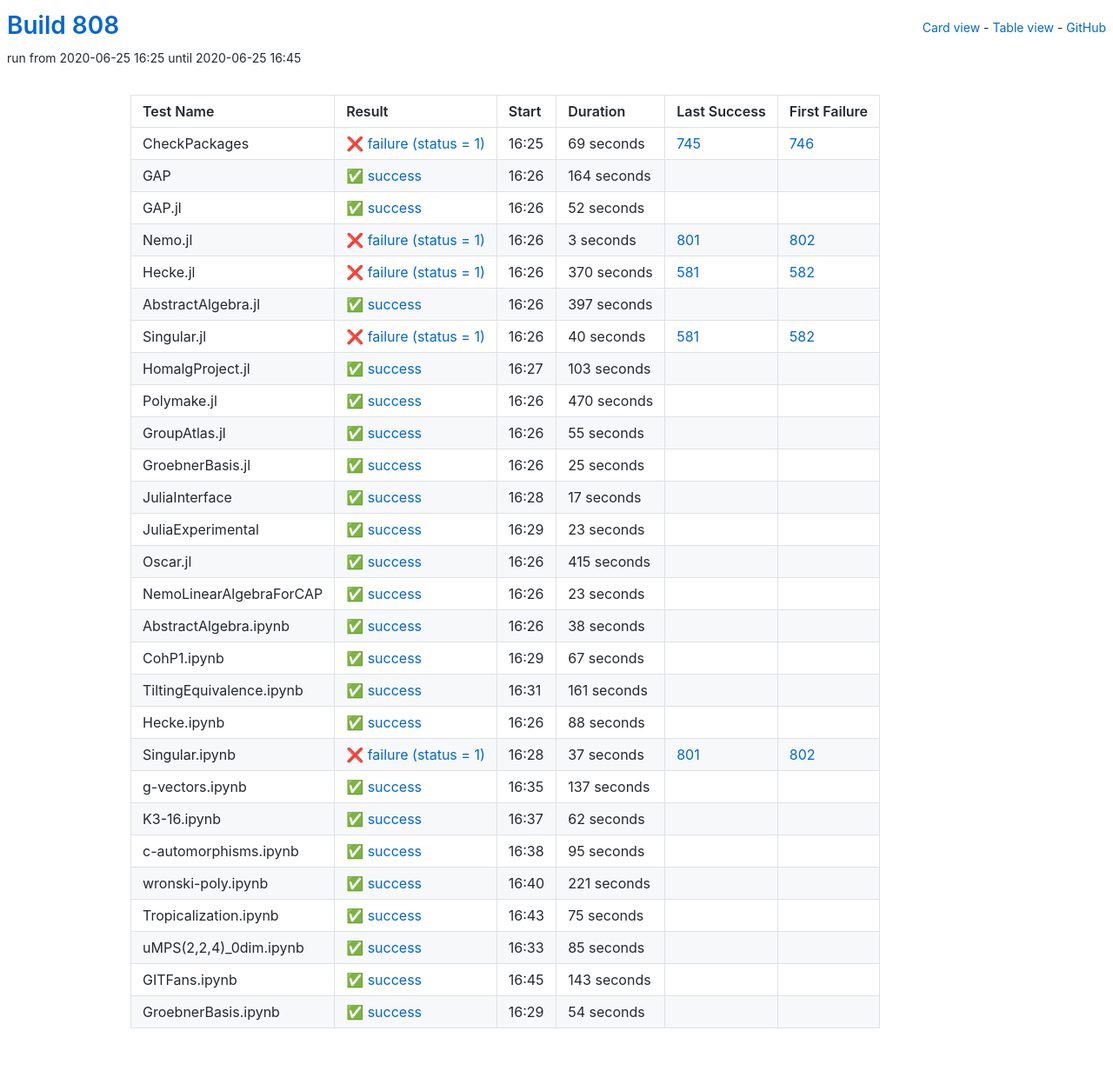
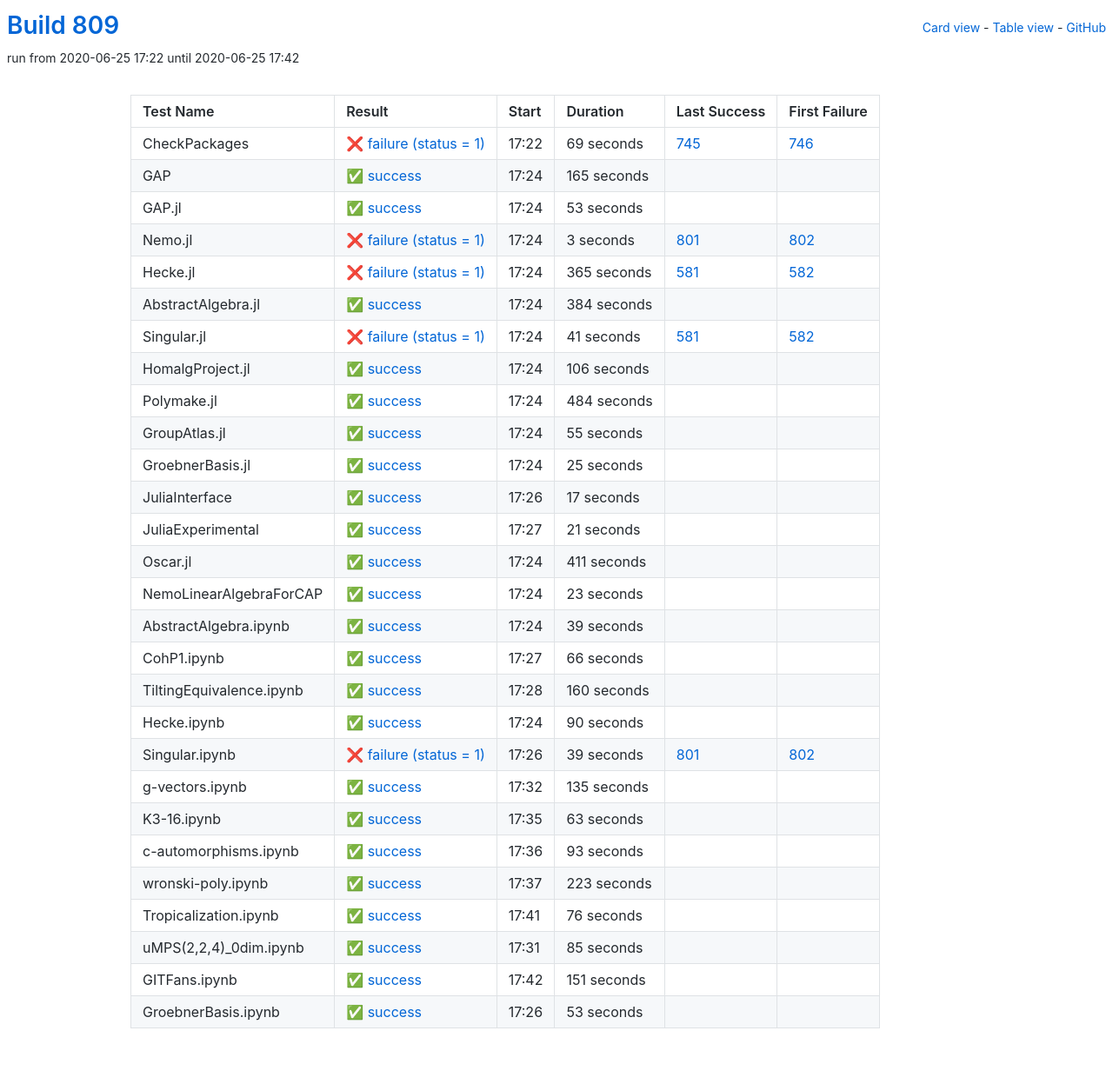
Before and after one commit to oscar-system/oscar-ci-status-1.4, a Jekyll site: the page built from table.html, in a window 1280 px wide. Shown: the whole page at 87% size. Built offline with Jekyll 4.4.1, drawn with Linux system fonts in a browser that asks for light colours.

Commit message:
Build #809

```diff
--- a/_data/ci.yml
+++ b/_data/ci.yml
@@ -1,6 +1,6 @@
 ---
-build: 808
-build_url: https://oscarci.mathematik.uni-kl.de/job/oscar-julia-1.4/808/
+build: 809
+build_url: https://oscarci.mathematik.uni-kl.de/job/oscar-julia-1.4/809/
 job: oscar-julia-1.4
 organization: oscar-system
 repo: oscar-ci-status-1.4
@@ -8,8 +8,8 @@ repourl: https://github.com/oscar-system/oscar-ci-status-1.4
 tests:
 - name: CheckPackages
   id: checkpackages
-  log: https://oscarci.mathematik.uni-kl.de/job/oscar-julia-1.4/808/artifact/logs/build-808/CheckPackages.log
-  start: 2020-06-25 16:25
+  log: https://oscarci.mathematik.uni-kl.de/job/oscar-julia-1.4/809/artifact/logs/build-809/CheckPackages.log
+  start: 2020-06-25 17:22
   success: false
   exitcode: 1
   status: failure
@@ -20,32 +20,32 @@ tests:
   first_failure_url: https://oscarci.mathematik.uni-kl.de/job/oscar-julia-1.4/746/
 - name: GAP
   id: gap
-  log: https://oscarci.mathematik.uni-kl.de/job/oscar-julia-1.4/808/artifact/logs/build-808/GAP.log
-  start: 2020-06-25 16:26
+  log: https://oscarci.mathematik.uni-kl.de/job/oscar-julia-1.4/809/artifact/logs/build-809/GAP.log
+  start: 2020-06-25 17:24
   success: true
   exitcode: 0
   status: success
-  duration: 164
+  duration: 165
   last_success: false
   last_success_url:
   first_failure: false
   first_failure_url:
 - name: GAP.jl
   id: gap-jl
-  log: https://oscarci.mathematik.uni-kl.de/job/oscar-julia-1.4/808/artifact/logs/build-808/GAP.jl.log
-  start: 2020-06-25 16:26
+  log: https://oscarci.mathematik.uni-kl.de/job/oscar-julia-1.4/809/artifact/logs/build-809/GAP.jl.log
+  start: 2020-06-25 17:24
   success: true
   exitcode: 0
   status: success
-  duration: 52
+  duration: 53
   last_success: false
   last_success_url:
   first_failure: false
   first_failure_url:
 - name: Nemo.jl
   id: nemo-jl
-  log: https://oscarci.mathematik.uni-kl.de/job/oscar-julia-1.4/808/artifact/logs/build-808/Nemo.jl.log
-  start: 2020-06-25 16:26
+  log: https://oscarci.mathematik.uni-kl.de/job/oscar-julia-1.4/809/artifact/logs/build-809/Nemo.jl.log
+  start: 2020-06-25 17:24
   success: false
   exitcode: 1
   status: failure
@@ -56,68 +56,68 @@ tests:
   first_failure_url: https://oscarci.mathematik.uni-kl.de/job/oscar-julia-1.4/802/
 - name: Hecke.jl
   id: hecke-jl
-  log: https://oscarci.mathematik.uni-kl.de/job/oscar-julia-1.4/808/artifact/logs/build-808/Hecke.jl.log
-  start: 2020-06-25 16:26
+  log: https://oscarci.mathematik.uni-kl.de/job/oscar-julia-1.4/809/artifact/logs/build-809/Hecke.jl.log
+  start: 2020-06-25 17:24
   success: false
   exitcode: 1
   status: failure
-  duration: 370
+  duration: 365
   last_success: 581
   last_success_url: https://oscarci.mathematik.uni-kl.de/job/oscar-julia-1.4/581/
   first_failure: 582
   first_failure_url: https://oscarci.mathematik.uni-kl.de/job/oscar-julia-1.4/582/
 - name: AbstractAlgebra.jl
   id: abstractalgebra-jl
-  log: https://oscarci.mathematik.uni-kl.de/job/oscar-julia-1.4/808/artifact/logs/build-808/AbstractAlgebra.jl.log
-  start: 2020-06-25 16:26
+  log: https://oscarci.mathematik.uni-kl.de/job/oscar-julia-1.4/809/artifact/logs/build-809/AbstractAlgebra.jl.log
+  start: 2020-06-25 17:24
   success: true
   exitcode: 0
   status: success
-  duration: 397
+  duration: 384
   last_success: false
   last_success_url:
   first_failure: false
   first_failure_url:
 - name: Singular.jl
   id: singular-jl
-  log: https://oscarci.mathematik.uni-kl.de/job/oscar-julia-1.4/808/artifact/logs/build-808/Singular.jl.log
-  start: 2020-06-25 16:26
+  log: https://oscarci.mathematik.uni-kl.de/job/oscar-julia-1.4/809/artifact/logs/build-809/Singular.jl.log
+  start: 2020-06-25 17:24
   success: false
   exitcode: 1
   status: failure
-  duration: 40
+  duration: 41
   last_success: 581
   last_success_url: https://oscarci.mathematik.uni-kl.de/job/oscar-julia-1.4/581/
   first_failure: 582
   first_failure_url: https://oscarci.mathematik.uni-kl.de/job/oscar-julia-1.4/582/
 - name: HomalgProject.jl
   id: homalgproject-jl
-  log: https://oscarci.mathematik.uni-kl.de/job/oscar-julia-1.4/808/artifact/logs/build-808/HomalgProject.jl.log
-  start: 2020-06-25 16:27
+  log: https://oscarci.mathematik.uni-kl.de/job/oscar-julia-1.4/809/artifact/logs/build-809/HomalgProject.jl.log
+  start: 2020-06-25 17:24
   success: true
   exitcode: 0
   status: success
-  duration: 103
+  duration: 106
   last_success: false
   last_success_url:
   first_failure: false
   first_failure_url:
 - name: Polymake.jl
   id: polymake-jl
-  log: https://oscarci.mathematik.uni-kl.de/job/oscar-julia-1.4/808/artifact/logs/build-808/Polymake.jl.log
-  start: 2020-06-25 16:26
+  log: https://oscarci.mathematik.uni-kl.de/job/oscar-julia-1.4/809/artifact/logs/build-809/Polymake.jl.log
+  start: 2020-06-25 17:24
   success: true
   exitcode: 0
   status: success
-  duration: 470
+  duration: 484
   last_success: false
   last_success_url:
   first_failure: false
   first_failure_url:
 - name: GroupAtlas.jl
   id: groupatlas-jl
-  log: https://oscarci.mathematik.uni-kl.de/job/oscar-julia-1.4/808/artifact/logs/build-808/GroupAtlas.jl.log
-  start: 2020-06-25 16:26
+  log: https://oscarci.mathematik.uni-kl.de/job/oscar-julia-1.4/809/artifact/logs/build-809/GroupAtlas.jl.log
+  start: 2020-06-25 17:24
   success: true
   exitcode: 0
   status: success
@@ -128,8 +128,8 @@ tests:
   first_failure_url:
 - name: GroebnerBasis.jl
   id: groebnerbasis-jl
-  log: https://oscarci.mathematik.uni-kl.de/job/oscar-julia-1.4/808/artifact/logs/build-808/GroebnerBasis.jl.log
-  start: 2020-06-25 16:26
+  log: https://oscarci.mathematik.uni-kl.de/job/oscar-julia-1.4/809/artifact/logs/build-809/GroebnerBasis.jl.log
+  start: 2020-06-25 17:24
   success: true
   exitcode: 0
   status: success
@@ -140,8 +140,8 @@ tests:
   first_failure_url:
 - name: JuliaInterface
   id: juliainterface
-  log: https://oscarci.mathematik.uni-kl.de/job/oscar-julia-1.4/808/artifact/logs/build-808/JuliaInterface.log
-  start: 2020-06-25 16:28
+  log: https://oscarci.mathematik.uni-kl.de/job/oscar-julia-1.4/809/artifact/logs/build-809/JuliaInterface.log
+  start: 2020-06-25 17:26
   success: true
   exitcode: 0
   status: success
@@ -152,32 +152,32 @@ tests:
   first_failure_url:
 - name: JuliaExperimental
   id: juliaexperimental
-  log: https://oscarci.mathematik.uni-kl.de/job/oscar-julia-1.4/808/artifact/logs/build-808/JuliaExperimental.log
-  start: 2020-06-25 16:29
+  log: https://oscarci.mathematik.uni-kl.de/job/oscar-julia-1.4/809/artifact/logs/build-809/JuliaExperimental.log
+  start: 2020-06-25 17:27
   success: true
   exitcode: 0
   status: success
-  duration: 23
+  duration: 21
   last_success: false
   last_success_url:
   first_failure: false
   first_failure_url:
 - name: Oscar.jl
   id: oscar-jl
-  log: https://oscarci.mathematik.uni-kl.de/job/oscar-julia-1.4/808/artifact/logs/build-808/Oscar.jl.log
-  start: 2020-06-25 16:26
+  log: https://oscarci.mathematik.uni-kl.de/job/oscar-julia-1.4/809/artifact/logs/build-809/Oscar.jl.log
+  start: 2020-06-25 17:24
   success: true
   exitcode: 0
   status: success
-  duration: 415
+  duration: 411
   last_success: false
   last_success_url:
   first_failure: false
   first_failure_url:
 - name: NemoLinearAlgebraForCAP
   id: nemolinearalgebraforcap
-  log: https://oscarci.mathematik.uni-kl.de/job/oscar-julia-1.4/808/artifact/logs/build-808/NemoLinearAlgebraForCAP.log
-  start: 2020-06-25 16:26
+  log: https://oscarci.mathematik.uni-kl.de/job/oscar-julia-1.4/809/artifact/logs/build-809/NemoLinearAlgebraForCAP.log
+  start: 2020-06-25 17:24
   success: true
   exitcode: 0
   status: success
@@ -188,128 +188,128 @@ tests:
   first_failure_url:
 - name: AbstractAlgebra.ipynb
   id: abstractalgebra-ipynb
-  log: https://oscarci.mathematik.uni-kl.de/job/oscar-julia-1.4/808/artifact/logs/build-808/AbstractAlgebra.ipynb.log
-  start: 2020-06-25 16:26
+  log: https://oscarci.mathematik.uni-kl.de/job/oscar-julia-1.4/809/artifact/logs/build-809/AbstractAlgebra.ipynb.log
+  start: 2020-06-25 17:24
   success: true
   exitcode: 0
   status: success
-  duration: 38
+  duration: 39
   last_success: false
   last_success_url:
   first_failure: false
   first_failure_url:
 - name: CohP1.ipynb
   id: cohp1-ipynb
-  log: https://oscarci.mathematik.uni-kl.de/job/oscar-julia-1.4/808/artifact/logs/build-808/CohP1.ipynb.log
-  start: 2020-06-25 16:29
+  log: https://oscarci.mathematik.uni-kl.de/job/oscar-julia-1.4/809/artifact/logs/build-809/CohP1.ipynb.log
+  start: 2020-06-25 17:27
   success: true
   exitcode: 0
   status: success
-  duration: 67
+  duration: 66
   last_success: false
   last_success_url:
   first_failure: false
   first_failure_url:
 - name: TiltingEquivalence.ipynb
   id: tiltingequivalence-ipynb
-  log: https://oscarci.mathematik.uni-kl.de/job/oscar-julia-1.4/808/artifact/logs/build-808/TiltingEquivalence.ipynb.log
-  start: 2020-06-25 16:31
+  log: https://oscarci.mathematik.uni-kl.de/job/oscar-julia-1.4/809/artifact/logs/build-809/TiltingEquivalence.ipynb.log
+  start: 2020-06-25 17:28
   success: true
   exitcode: 0
   status: success
-  duration: 161
+  duration: 160
   last_success: false
   last_success_url:
   first_failure: false
   first_failure_url:
 - name: Hecke.ipynb
   id: hecke-ipynb
-  log: https://oscarci.mathematik.uni-kl.de/job/oscar-julia-1.4/808/artifact/logs/build-808/Hecke.ipynb.log
-  start: 2020-06-25 16:26
+  log: https://oscarci.mathematik.uni-kl.de/job/oscar-julia-1.4/809/artifact/logs/build-809/Hecke.ipynb.log
+  start: 2020-06-25 17:24
   success: true
   exitcode: 0
   status: success
-  duration: 88
+  duration: 90
   last_success: false
   last_success_url:
   first_failure: false
   first_failure_url:
 - name: Singular.ipynb
   id: singular-ipynb
-  log: https://oscarci.mathematik.uni-kl.de/job/oscar-julia-1.4/808/artifact/logs/build-808/Singular.ipynb.log
-  start: 2020-06-25 16:28
+  log: https://oscarci.mathematik.uni-kl.de/job/oscar-julia-1.4/809/artifact/logs/build-809/Singular.ipynb.log
+  start: 2020-06-25 17:26
   success: false
   exitcode: 1
   status: failure
-  duration: 37
+  duration: 39
   last_success: 801
   last_success_url: https://oscarci.mathematik.uni-kl.de/job/oscar-julia-1.4/801/
   first_failure: 802
   first_failure_url: https://oscarci.mathematik.uni-kl.de/job/oscar-julia-1.4/802/
 - name: g-vectors.ipynb
   id: g-vectors-ipynb
-  log: https://oscarci.mathematik.uni-kl.de/job/oscar-julia-1.4/808/artifact/logs/build-808/g-vectors.ipynb.log
-  start: 2020-06-25 16:35
+  log: https://oscarci.mathematik.uni-kl.de/job/oscar-julia-1.4/809/artifact/logs/build-809/g-vectors.ipynb.log
+  start: 2020-06-25 17:32
   success: true
   exitcode: 0
   status: success
-  duration: 137
+  duration: 135
   last_success: false
   last_success_url:
   first_failure: false
   first_failure_url:
 - name: K3-16.ipynb
   id: k3-16-ipynb
-  log: https://oscarci.mathematik.uni-kl.de/job/oscar-julia-1.4/808/artifact/logs/build-808/K3-16.ipynb.log
-  start: 2020-06-25 16:37
+  log: https://oscarci.mathematik.uni-kl.de/job/oscar-julia-1.4/809/artifact/logs/build-809/K3-16.ipynb.log
+  start: 2020-06-25 17:35
   success: true
   exitcode: 0
   status: success
-  duration: 62
+  duration: 63
   last_success: false
   last_success_url:
   first_failure: false
   first_failure_url:
 - name: c-automorphisms.ipynb
   id: c-automorphisms-ipynb
-  log: https://oscarci.mathematik.uni-kl.de/job/oscar-julia-1.4/808/artifact/logs/build-808/c-automorphisms.ipynb.log
-  start: 2020-06-25 16:38
+  log: https://oscarci.mathematik.uni-kl.de/job/oscar-julia-1.4/809/artifact/logs/build-809/c-automorphisms.ipynb.log
+  start: 2020-06-25 17:36
   success: true
   exitcode: 0
   status: success
-  duration: 95
+  duration: 93
   last_success: false
   last_success_url:
   first_failure: false
   first_failure_url:
 - name: wronski-poly.ipynb
   id: wronski-poly-ipynb
-  log: https://oscarci.mathematik.uni-kl.de/job/oscar-julia-1.4/808/artifact/logs/build-808/wronski-poly.ipynb.log
-  start: 2020-06-25 16:40
+  log: https://oscarci.mathematik.uni-kl.de/job/oscar-julia-1.4/809/artifact/logs/build-809/wronski-poly.ipynb.log
+  start: 2020-06-25 17:37
   success: true
   exitcode: 0
   status: success
-  duration: 221
+  duration: 223
   last_success: false
   last_success_url:
   first_failure: false
   first_failure_url:
 - name: Tropicalization.ipynb
   id: tropicalization-ipynb
-  log: https://oscarci.mathematik.uni-kl.de/job/oscar-julia-1.4/808/artifact/logs/build-808/Tropicalization.ipynb.log
-  start: 2020-06-25 16:43
+  log: https://oscarci.mathematik.uni-kl.de/job/oscar-julia-1.4/809/artifact/logs/build-809/Tropicalization.ipynb.log
+  start: 2020-06-25 17:41
   success: true
   exitcode: 0
   status: success
-  duration: 75
+  duration: 76
   last_success: false
   last_success_url:
   first_failure: false
   first_failure_url:
 - name: uMPS(2,2,4)_0dim.ipynb
   id: umps-2-2-4-0dim-ipynb
-  log: https://oscarci.mathematik.uni-kl.de/job/oscar-julia-1.4/808/artifact/logs/build-808/uMPS-2-2-4-_0dim.ipynb.log
-  start: 2020-06-25 16:33
+  log: https://oscarci.mathematik.uni-kl.de/job/oscar-julia-1.4/809/artifact/logs/build-809/uMPS-2-2-4-_0dim.ipynb.log
+  start: 2020-06-25 17:31
   success: true
   exitcode: 0
   status: success
@@ -320,24 +320,24 @@ tests:
   first_failure_url:
 - name: GITFans.ipynb
   id: gitfans-ipynb
-  log: https://oscarci.mathematik.uni-kl.de/job/oscar-julia-1.4/808/artifact/logs/build-808/GITFans.ipynb.log
-  start: 2020-06-25 16:45
+  log: https://oscarci.mathematik.uni-kl.de/job/oscar-julia-1.4/809/artifact/logs/build-809/GITFans.ipynb.log
+  start: 2020-06-25 17:42
   success: true
   exitcode: 0
   status: success
-  duration: 143
+  duration: 151
   last_success: false
   last_success_url:
   first_failure: false
   first_failure_url:
 - name: GroebnerBasis.ipynb
   id: groebnerbasis-ipynb
-  log: https://oscarci.mathematik.uni-kl.de/job/oscar-julia-1.4/808/artifact/logs/build-808/GroebnerBasis.ipynb.log
-  start: 2020-06-25 16:29
+  log: https://oscarci.mathematik.uni-kl.de/job/oscar-julia-1.4/809/artifact/logs/build-809/GroebnerBasis.ipynb.log
+  start: 2020-06-25 17:26
   success: true
   exitcode: 0
   status: success
-  duration: 54
+  duration: 53
   last_success: false
   last_success_url:
   first_failure: false
```
Also changed, not shown: README.md.
